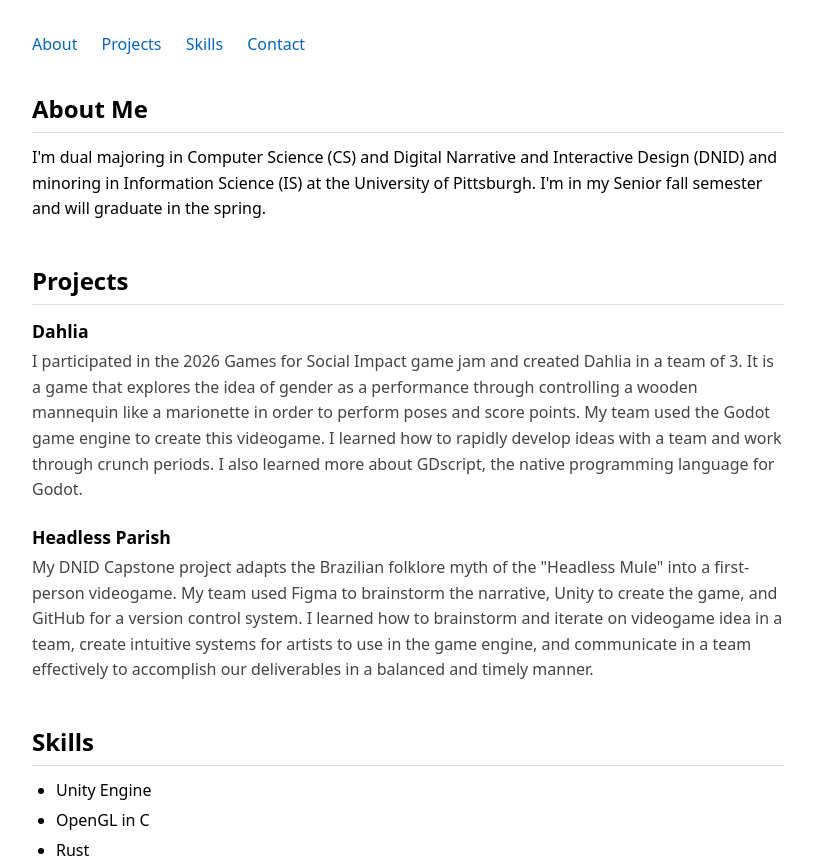
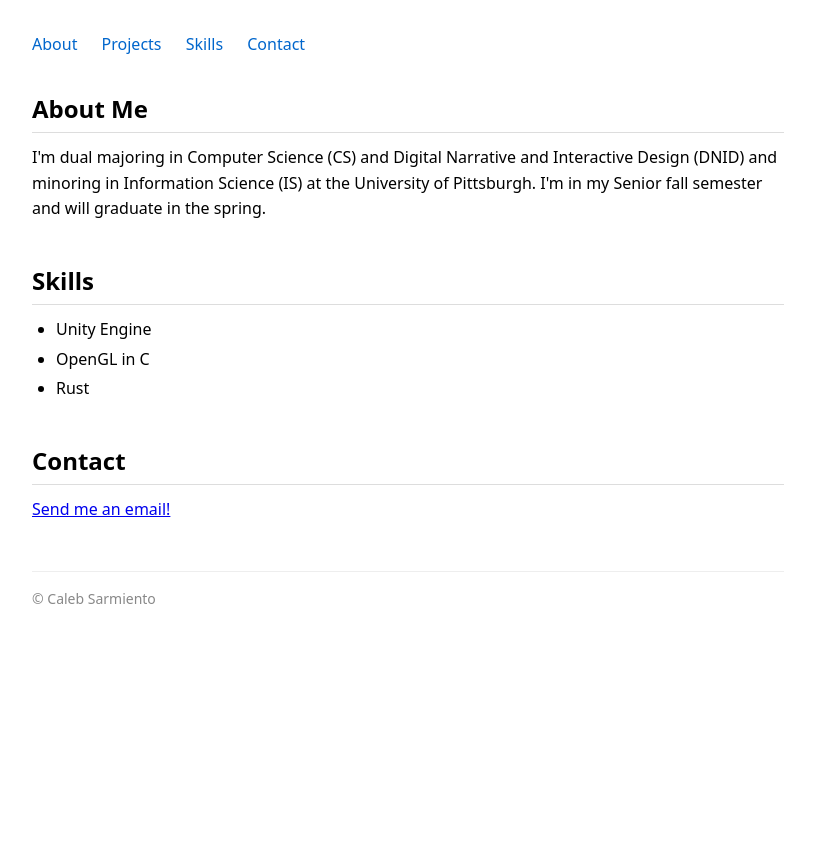
Before and after one commit to calebsarmiento/cs1530-developer-portfolio, a plain HTML site: page index.html in a window 1280 px wide. Shown: the top 866 px of the page, without its empty margins (232-1047 px from the left). After the commit the page ends 800 px from the top, so only its background shows below. Drawn offline with Linux system fonts and the light colour scheme.

Commit message:
Removed #projects section

```diff
--- a/index.html
+++ b/index.html
@@ -26,21 +26,7 @@
       I'm dual majoring in Computer Science (CS) and Digital Narrative and Interactive Design (DNID) and minoring in Information Science (IS) at the University of Pittsburgh. I'm in my Senior fall semester and will graduate in the spring.
     </section>
 
-    <section id="projects">
-      <h2>Projects</h2>
 
-      <div class="project">
-        <h3>Dahlia</h3>
-        <p>I participated in the 2026 Games for Social Impact game jam and created Dahlia in a team of 3. It is a game that explores the idea of gender as a performance through controlling a wooden mannequin like a marionette in order to perform poses and score points. My team used the Godot game engine to create this videogame. I learned how to rapidly develop ideas with a team and work through crunch periods. I also learned more about GDscript, the native programming language for Godot.</p>
-      </div>
-
-      <div class="project">
-        <h3>Headless Parish</h3>
-        <p>My DNID Capstone project adapts the Brazilian folklore myth of the "Headless Mule" into a first-person videogame. My team used Figma to brainstorm the narrative, Unity to create the game, and GitHub for a version control system. I learned how to brainstorm and iterate on videogame idea in a team, create intuitive systems for artists to use in the game engine, and communicate in a team effectively to accomplish our deliverables in a balanced and timely manner.</p>
-      </div>
-
-      <!-- TODO: Add at least 2 project entries using the structure above -->
-    </section>
 
     <section id="skills">
       <h2>Skills</h2>
```
